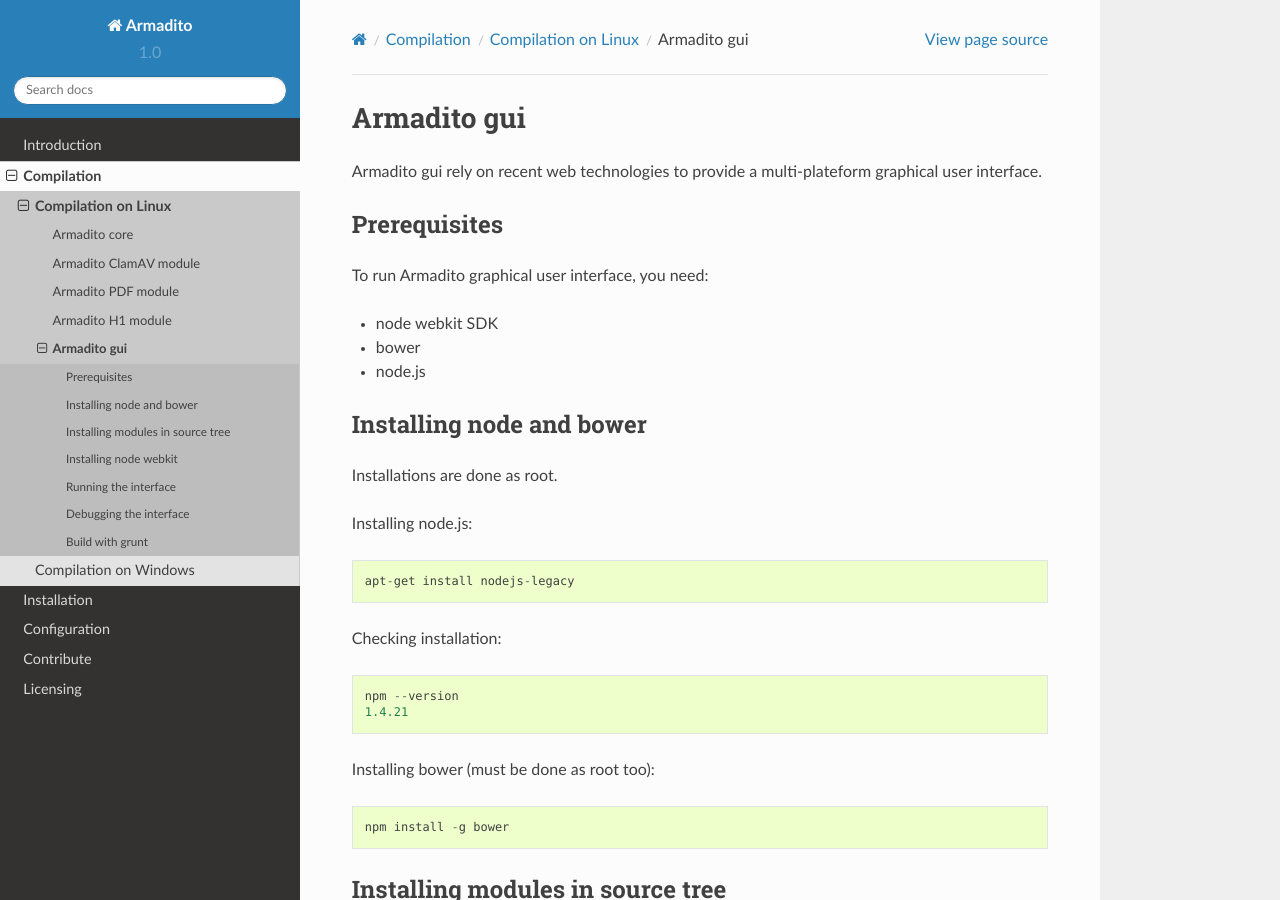
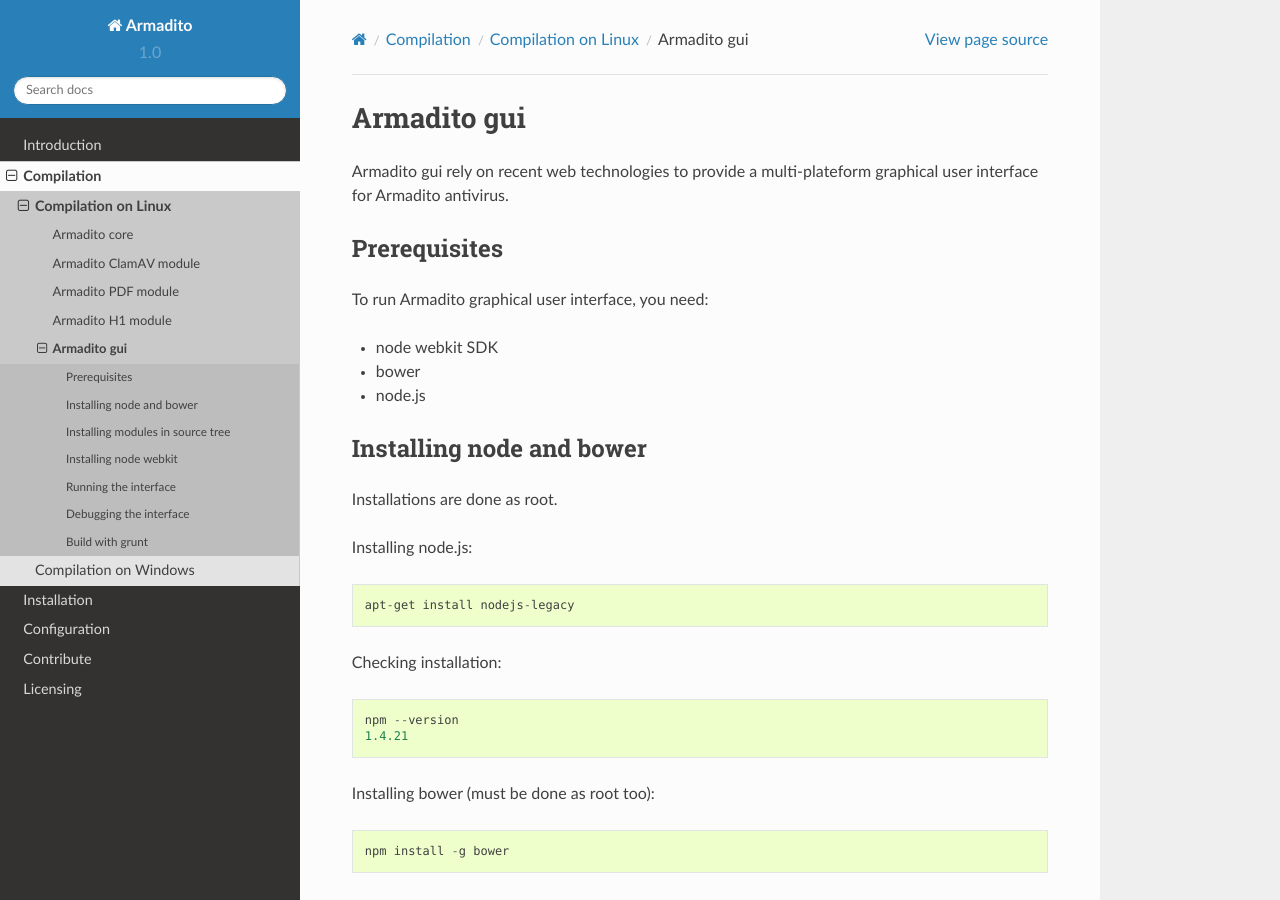
Before and after one commit to armadito/armadito-doc, a Sphinx documentation site: the page built from source/compilation/linux/gui.rst, in a window 1280 px wide and 900 px high. Built offline with Sphinx 7.4.7 and the Read the Docs theme 2.0.0, drawn with Linux system fonts in a browser that asks for light colours.

Commit message:
Improve armadito gui description in doc

```diff
--- a/source/compilation/linux/gui.rst
+++ b/source/compilation/linux/gui.rst
@@ -1,7 +1,7 @@
 Armadito gui
 ============
 
-Armadito gui rely on recent web technologies to provide a multi-plateform graphical user interface.
+Armadito gui rely on recent web technologies to provide a multi-plateform graphical user interface for Armadito antivirus.
 
 Prerequisites
 -------------
--- a/source/compilation/windows/gui.rst
+++ b/source/compilation/windows/gui.rst
@@ -1,7 +1,7 @@
 Armadito gui
 ============
 
-Armadito gui rely on recent web technologies to provide a multi-plateform graphical user interface.
+Armadito gui rely on recent web technologies to provide a multi-plateform graphical user interface for Armadito antivirus.
 
 Installing prerequisites
 ------------------------
```
